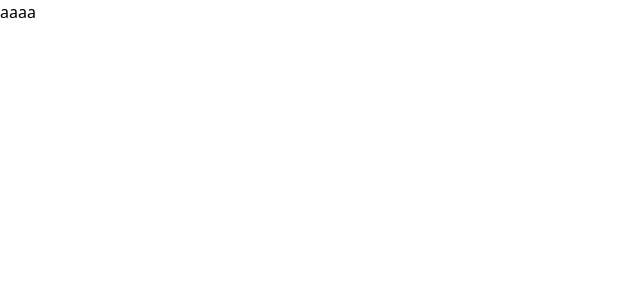
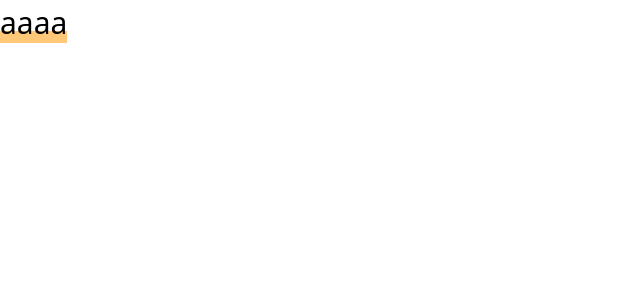
Before and after one commit to shamo-9118/practiceTS, a Next.js app: page /loaders in a window 1280 px wide. Shown: the top 300 px of the page, without its empty margins (0-640 px from the left). Built offline with nearby package versions, Linux system fonts and the light colour scheme.

Commit message:
💩 bgを使って下線をひけるようにした

```diff
--- a/components/Loader/Loader1.tsx
+++ b/components/Loader/Loader1.tsx
@@ -1,6 +1,6 @@
-export const Loader1= () => {
+export const Loader1 = () => {
     return (
-        <div>
+        <div className="inline text-[30px] bg-[linear-gradient(transparent_70%,#FFC778_70%)]">
             aaaa
         </div>
     );
```
